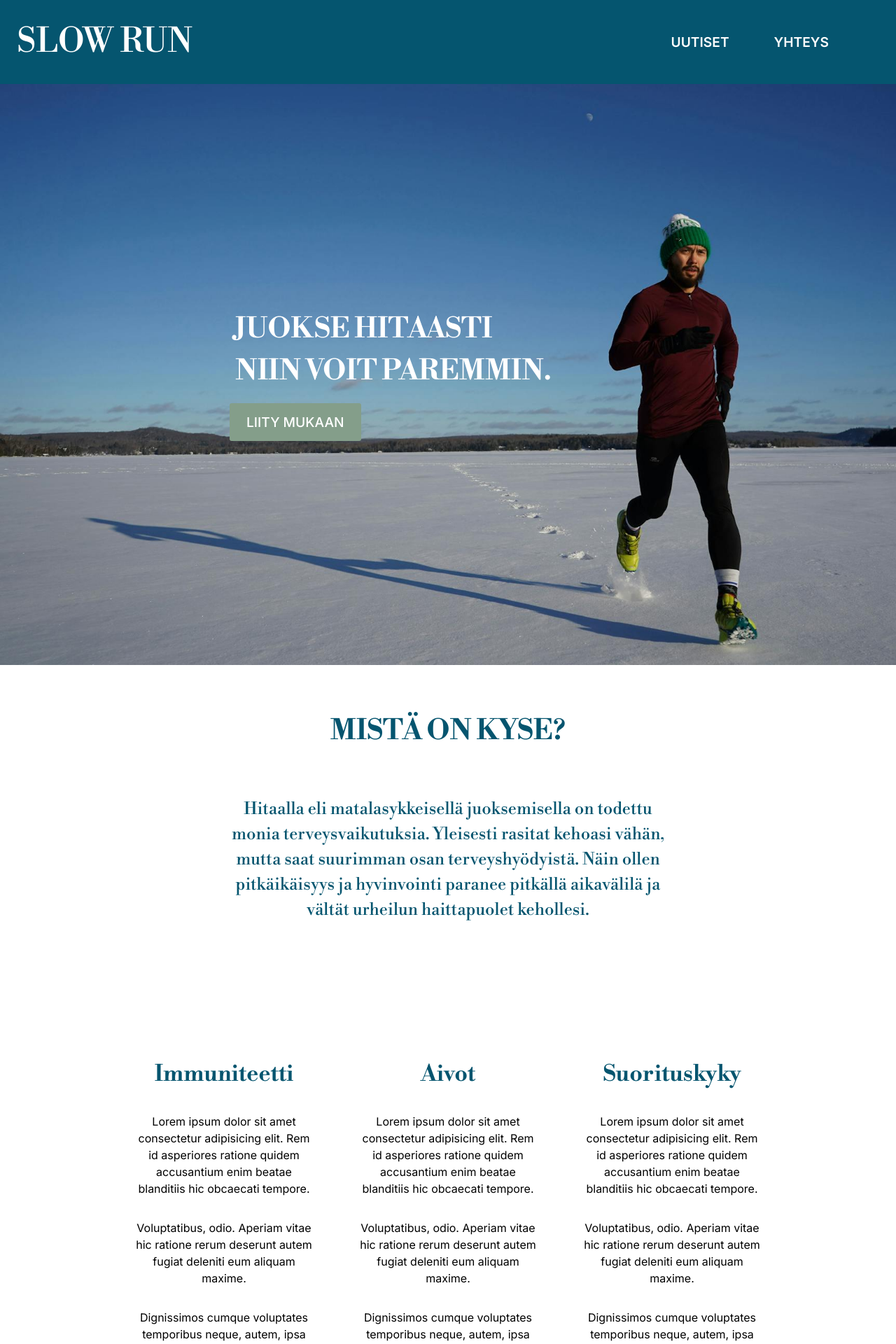
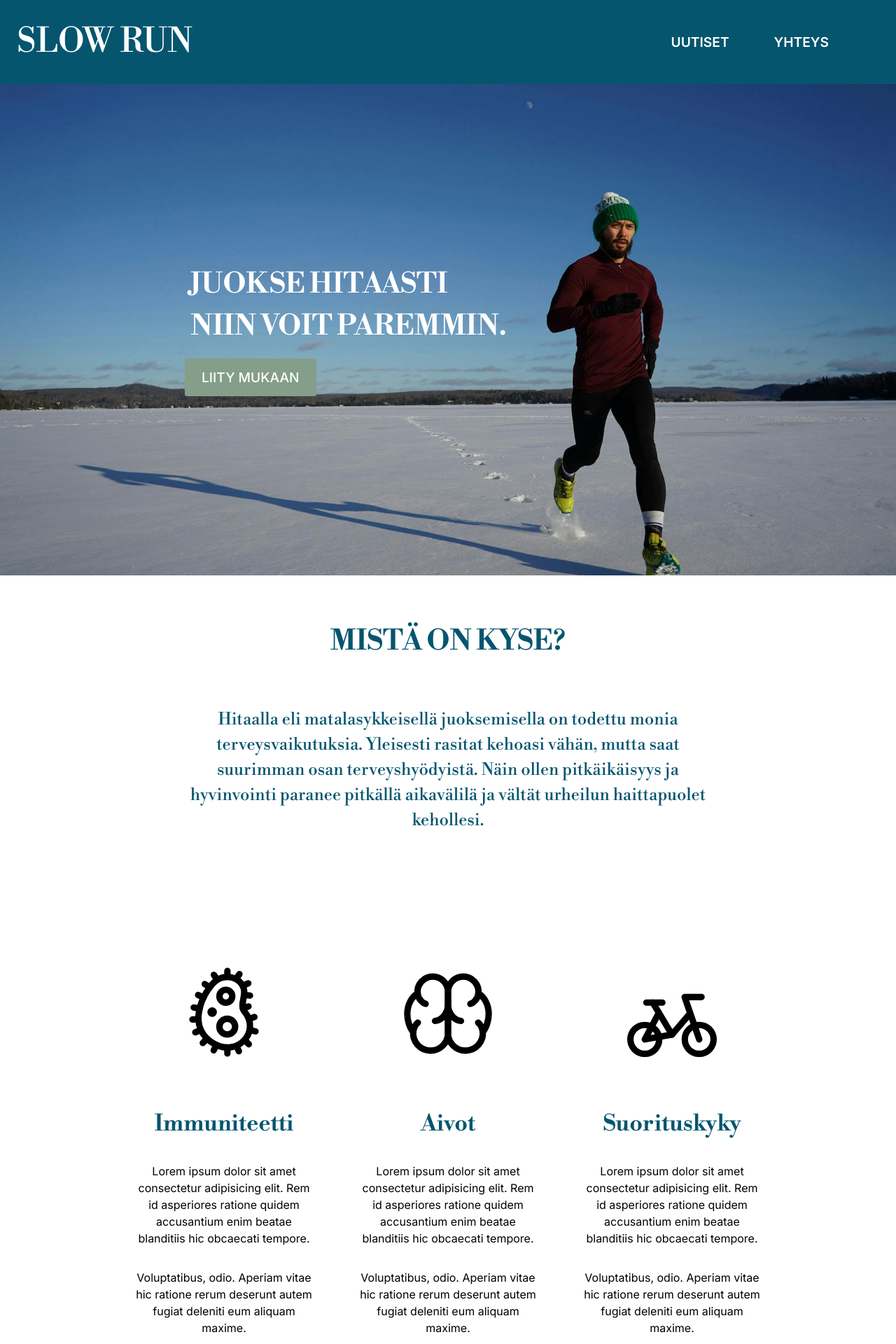
Before and after one commit to TiiaSelin/slowrun, a Django app: page /static/index.html in a window 1280 px wide. Shown: the top 1920 px of the page at 70% size. Run offline with Django 5.2, Linux system fonts and the light colour scheme.

Commit message:
lisäsin etusivulle kartan ja icon-kuvakkeet sekä 'Mistä on kyse' -osioon että footeriin some-kuvakkeet. ja muokkasin xl-paddingin kokoa 20 -> 16rem

```diff
--- a/static/index.html
+++ b/static/index.html
@@ -31,7 +31,7 @@
                     </div>
                 </div>
             </div>
-            <div class="container-top-cover">  <!-- bg-img: man running in snow -->
+            <div class="container-top-cover">
                 <div class="hero-image">
                     <div class="cover-txt">
                         <div class="cover-slogan">
@@ -52,7 +52,7 @@
             <div class="container-mihin-vaikuttaa">
                 <div class="section-mihin-vaikuttaa">
                     <div class="icon-mihin-vaikuttaa">
-                        <icon></icon>   <!-- img icon-immuniteetti -->
+                        <img src="images/icon-bacteria.svg" alt="icon-bacteria">
                     </div>
                     <div class="txt-mihin-vaikuttaa">
                         <h2 class="header-mihin-vaikuttaa txt-blue">Immuniteetti</h2>
@@ -63,7 +63,7 @@
                 </div>
                 <div class="section-mihin-vaikuttaa">
                     <div class="icon-mihin-vaikuttaa">
-                        <icon></icon>   <!-- img icon-aivot -->
+                        <img src="images/icon-brain.svg" alt="icon-brain">   <!-- img icon-aivot -->
                     </div>
                     <div class="txt-mihin-vaikuttaa">
                         <h2 class="header-mihin-vaikuttaa txt-blue">Aivot</h2>
@@ -74,7 +74,7 @@
                 </div>
                 <div class="section-mihin-vaikuttaa">
                     <div class="icon-mihin-vaikuttaa">
-                        <icon></icon>   <!-- img icon-suorituskyky -->
+                        <img src="images/icon-bike.svg" alt="icon-bike">   <!-- img icon-suorituskyky -->
                     </div>
                     <div class="txt-mihin-vaikuttaa">
                         <h2 class="header-mihin-vaikuttaa txt-blue">Suorituskyky</h2>
@@ -116,7 +116,7 @@
                     </div>
                 </div>
                 <div class="bottom-right">
-                    <!-- KARTTA -->
+                    <iframe class="map" src="https://www.google.com/maps/embed?pb=!1m18!1m12!1m3!1d2295.711354875636!2d28.16723845051227!3d61.06314277106505!2m3!1f0!2f0!3f0!3m2!1i1024!2i768!4f13.1!3m3!1m2!1s0x469095fdbaf860b7%3A0x52fa9d54e01c5219!2sSaunarannanpuisto!5e0!3m2!1sfi!2sfi!4v1756575444883!5m2!1sfi!2sfi" allowfullscreen="" loading="lazy" referrerpolicy="no-referrer-when-downgrade"></iframe>
                 </div>
             </div>
             <footer class="bg-white">
@@ -124,8 +124,12 @@
                     <p class="txt-blue font-fam-sec">Made in TAI-TVT</p>
                 </div>
                 <div class="footer-right">
-                    <icon></icon>   <!-- icon-facebook -->
-                    <icon></icon>   <!-- icon-linkedin -->
+                    <div class="icon-footer">
+                        <img src="images/icon-facebook.svg" alt="icon-facebook" >   <!-- icon-facebook -->
+                    </div>
+                    <div class="icon-footer">
+                        <img src="images/icon-linkedin.svg" alt="icon-linkedin">
+                    </div>   <!-- icon-linkedin -->
                 </div>
             </footer>
 
--- a/static/styles/style-computer.css
+++ b/static/styles/style-computer.css
@@ -13,7 +13,7 @@
     --padding-small: 2rem;
     --padding-medium: 4rem;
     --padding-large: 10rem;
-    --padding-xl: 20rem;
+    --padding-xl: 16rem;
     --margin-xs: 1rem;
     --margin-small: 2rem;
     --margin-medium: 4rem;
@@ -205,7 +205,8 @@ p {
 }
 
 .icon-mihin-vaikuttaa {
-
+    width: 100%;
+    margin-bottom: var(--margin-medium);
 }
 
 .txt-mihin-vaikuttaa {
```
Also changed, not shown: other parts of static/styles/style-computer.css (+21 -7 lines), static/images/icon-bacteria.svg (added), static/images/icon-bike.svg (added), static/images/icon-brain.svg (added), static/images/icon-facebook.svg (added), static/images/icon-linkedin.svg (added).
